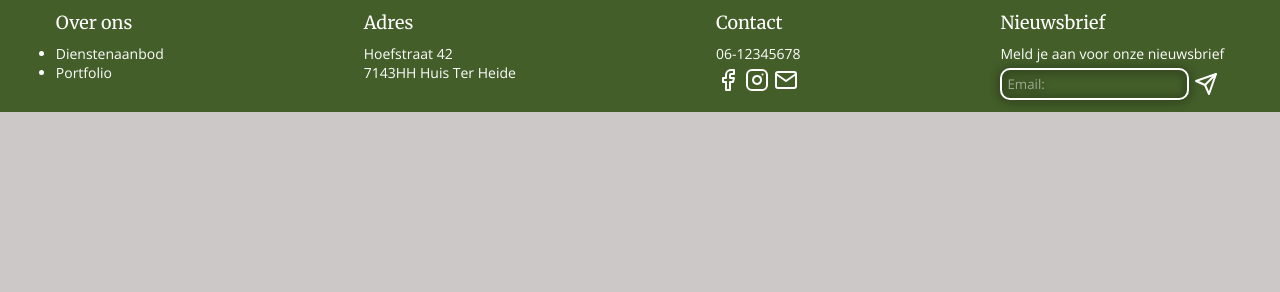
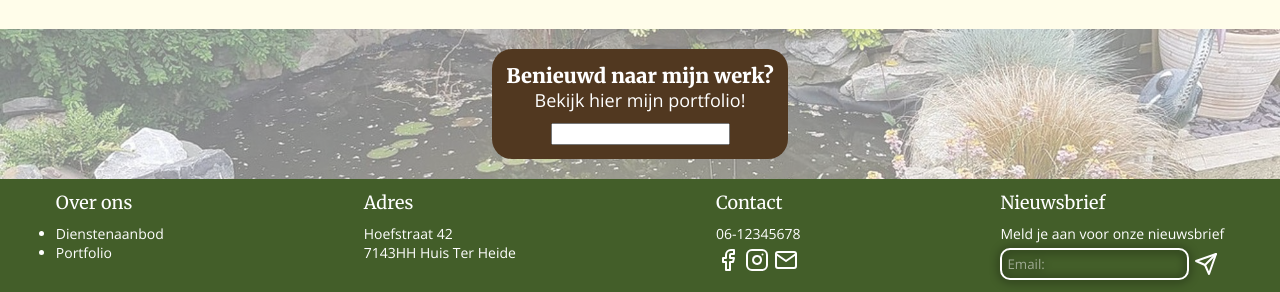
Before and after one commit to xbNkY/hoogendijk-hoveniers-website, a PHP site: page /dienstenaanbod.php in a window 1280 px wide. Shown: the part 1235-1527 px from the top of the page. Before the commit the page ends 1347 px from the top, so only its background shows below. Run offline with PHP 8.4, Linux system fonts and the light colour scheme.

Commit message:
verder gewerkt aan dienstenaanbod, button is bug ben ik mee bezig

```diff
--- a/css/dienstenaanbod.css
+++ b/css/dienstenaanbod.css
@@ -53,6 +53,12 @@
   grid-column-start: 1;
 }
 
+.text-middle {
+  grid-column-start: 2;
+  display: flex;
+  align-items: center;
+}
+
 .aanbod-one {
   background-image: url(../assets/fotos/bg.jpeg);
   background-size: cover;
@@ -75,3 +81,18 @@
   background-size: cover;
   background-position: 50% 70%;
 }
+
+.aanbod-five {
+  background-image: url(../assets/fotos/bg.jpeg);
+  background-size: cover;
+  background-position: center;
+  display: flex;
+  justify-content: center;
+}
+
+.portfolio-text {
+  display: flex;
+  flex-direction: column;
+  align-items: center;
+  gap: 0px;
+}
--- a/dienstenaanbod.php
+++ b/dienstenaanbod.php
@@ -41,6 +41,19 @@
                 <p class="info-text-white">Zwemvijvers, is één van mjn grootste passies. En gelukkig, ze winnen aan steeds meer populariteit, waardoor ik er veel ervaring mee heb opgebouwd.</p>
             </div>
         </div>
+
+        <div class="aanbod aanbod-five">
+            <div class="text-section text-middle">
+                <div class="portfolio-text">
+                    <p class="head-text-white">Benieuwd naar mijn werk?</p>
+                    <p class="info-text-white">Bekijk hier mijn portfolio!</p>
+                </div>
+
+                <form class="portfolio-btn">
+                    <input type="text" id="fname" name="fname">
+                </form>
+            </div>
+        </div>
     </div>
 
     <?php include "footer.php" ?>
```
